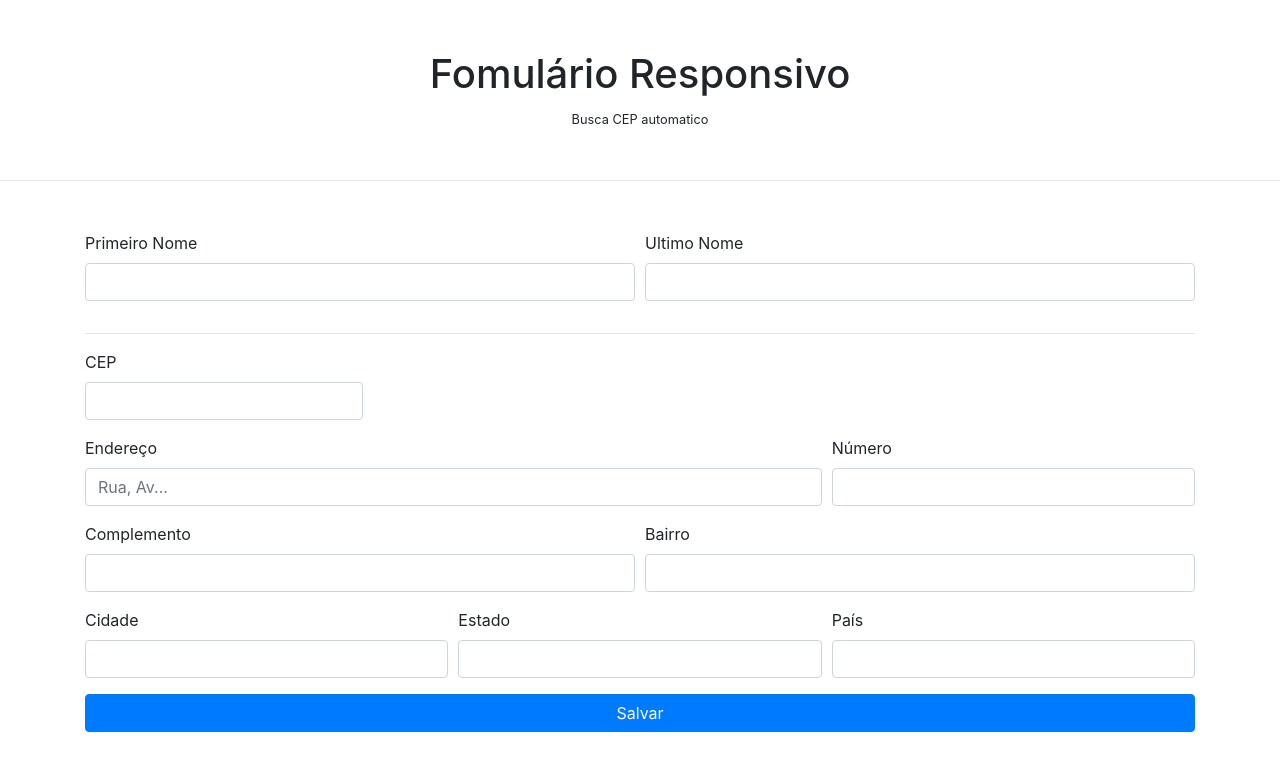
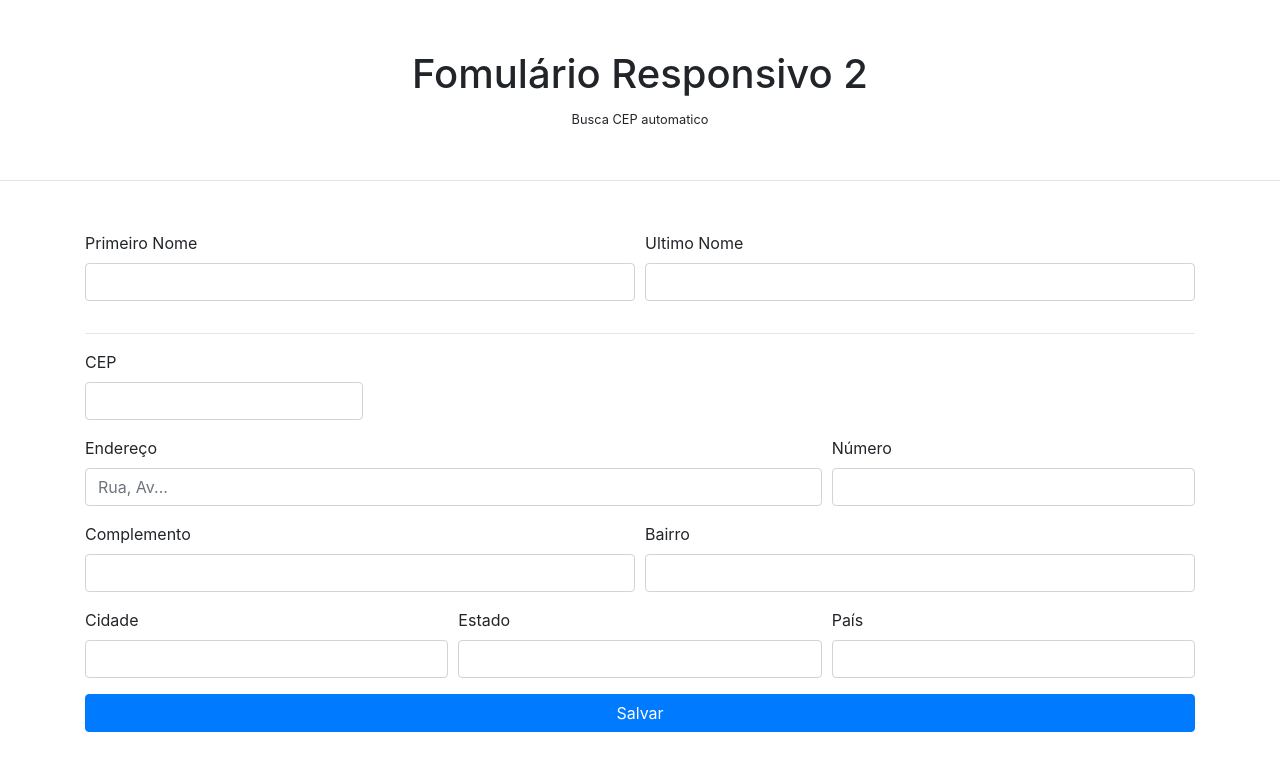
Before and after one commit to leoliptava/form-response, a website: page index.html in a window 1280 px wide. Drawn offline with nearby package versions, Linux system fonts and the light colour scheme.

Commit message:
Testando hospedagem

```diff
--- a/index.html
+++ b/index.html
@@ -11,7 +11,7 @@
 <body>
 
     <div class="header-title text-center">
-        <h1>Fomulário Responsivo</h1>
+        <h1>Fomulário Responsivo 2</h1>
         <small>Busca CEP automatico</small>
     </div>
 
```
